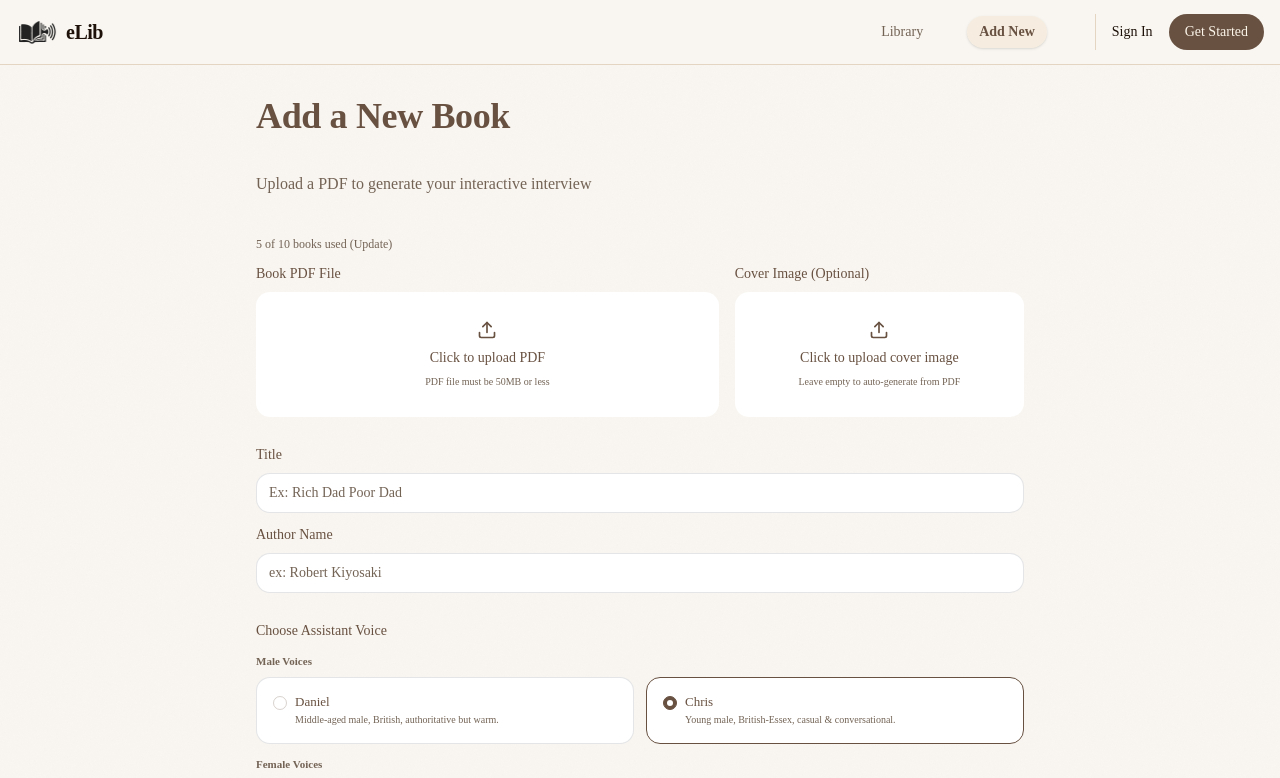
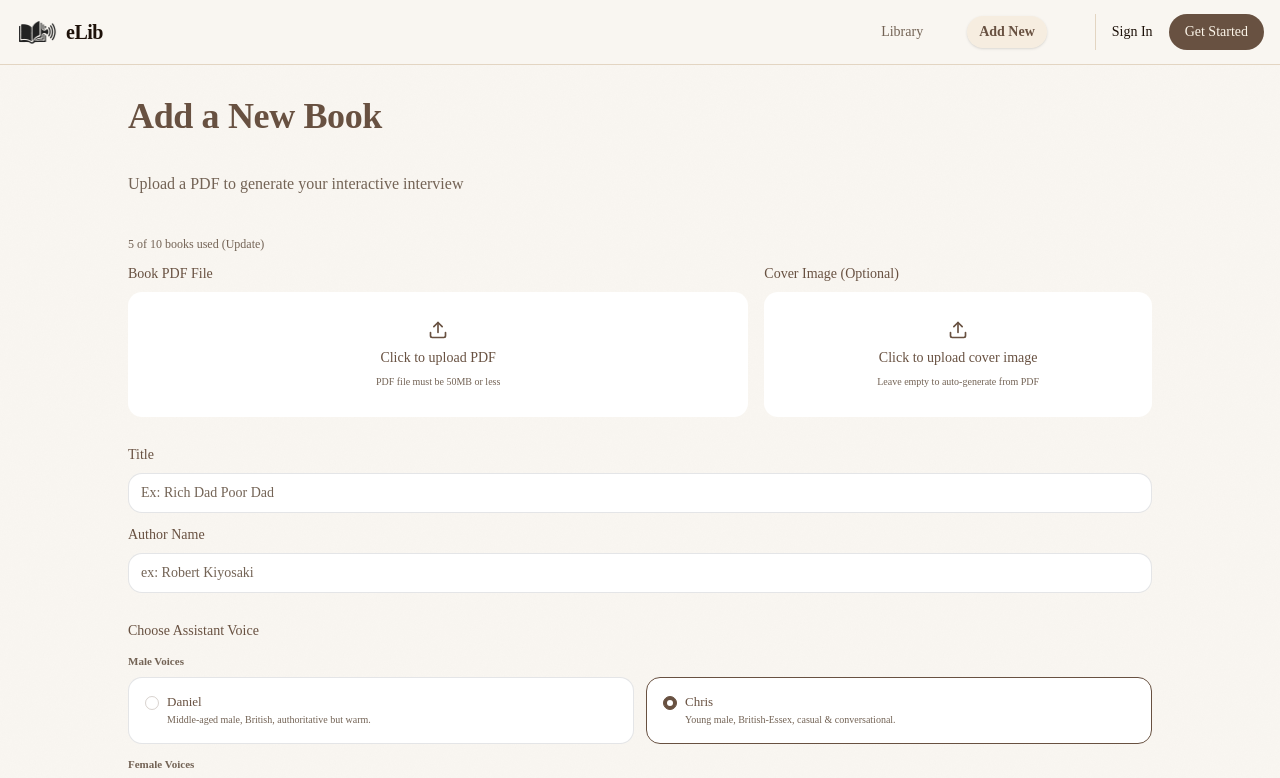
Before and after one commit to Kilonzo88/eLib, a Next.js app in the folder frontend/: page /books/new in a window 1280 px wide. Shown: the top 778 px of the page. Built offline with nearby package versions, Linux system fonts and the light colour scheme; no server answers; a web font is replaced by a local one.

Commit message:
Changed the horizontal container width in which all elements are wrapped in to prevent overstretching the components inside on the screen

```diff
--- a/frontend/src/app/(root)/books/new/page.tsx
+++ b/frontend/src/app/(root)/books/new/page.tsx
@@ -2,7 +2,7 @@ import UploadForm from '@/components/ui/UploadForm'
 
 export default function Page() {
   return (
-    <div className="mx-auto max-w-3xl space-y-10">
+    <div className="mx-auto max-w-5xl space-y-10">
       <section className="flex flex-col gap-5">
         <h1 className="text-3xl md:text-4xl font-serif font-bold mb-4 text-[var(--primary)]">
           Add a New Book
```
